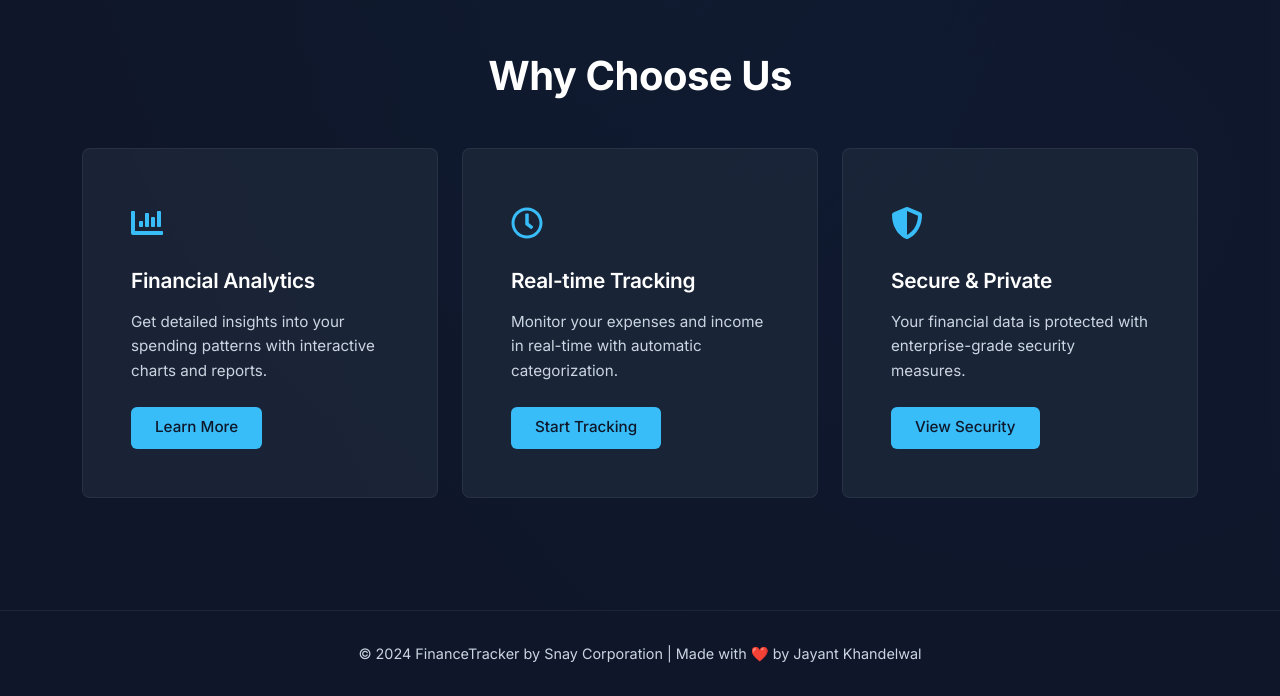
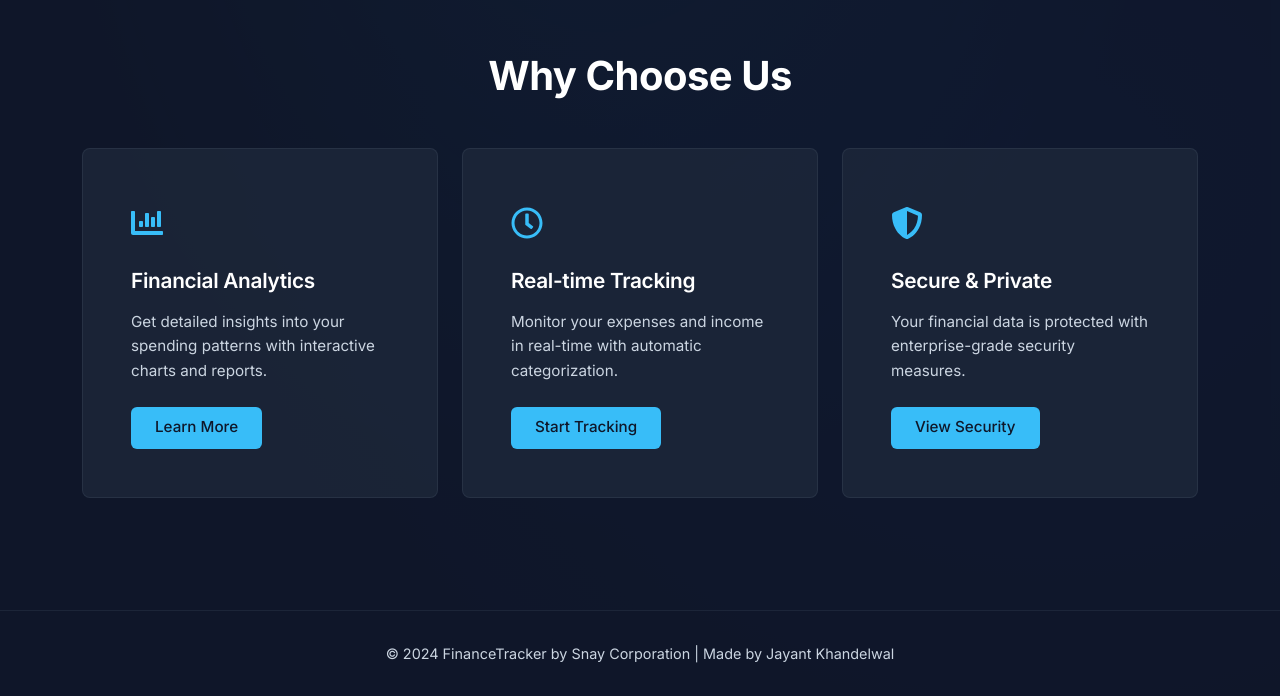
Before and after one commit to Jayant1634/Snay-Finance-Tracker, a React (Create React App) app: page / in a window 1280 px wide. Shown: the part 758-1454 px from the top of the page. Built offline with nearby package versions, Linux system fonts and the light colour scheme.

Commit message:
updating some UI2

```diff
--- a/src/components/LandingPage.js
+++ b/src/components/LandingPage.js
@@ -115,7 +115,7 @@ function LandingPage() {
       <footer className={styles.footerSection}>
         <Container>
           <p className={styles.footcont}>
-            © 2024 FinanceTracker by Snay Corporation | Made with ❤️ by Jayant Khandelwal
+            © 2024 FinanceTracker by Snay Corporation | Made by Jayant Khandelwal
           </p>
         </Container>
       </footer>
```
